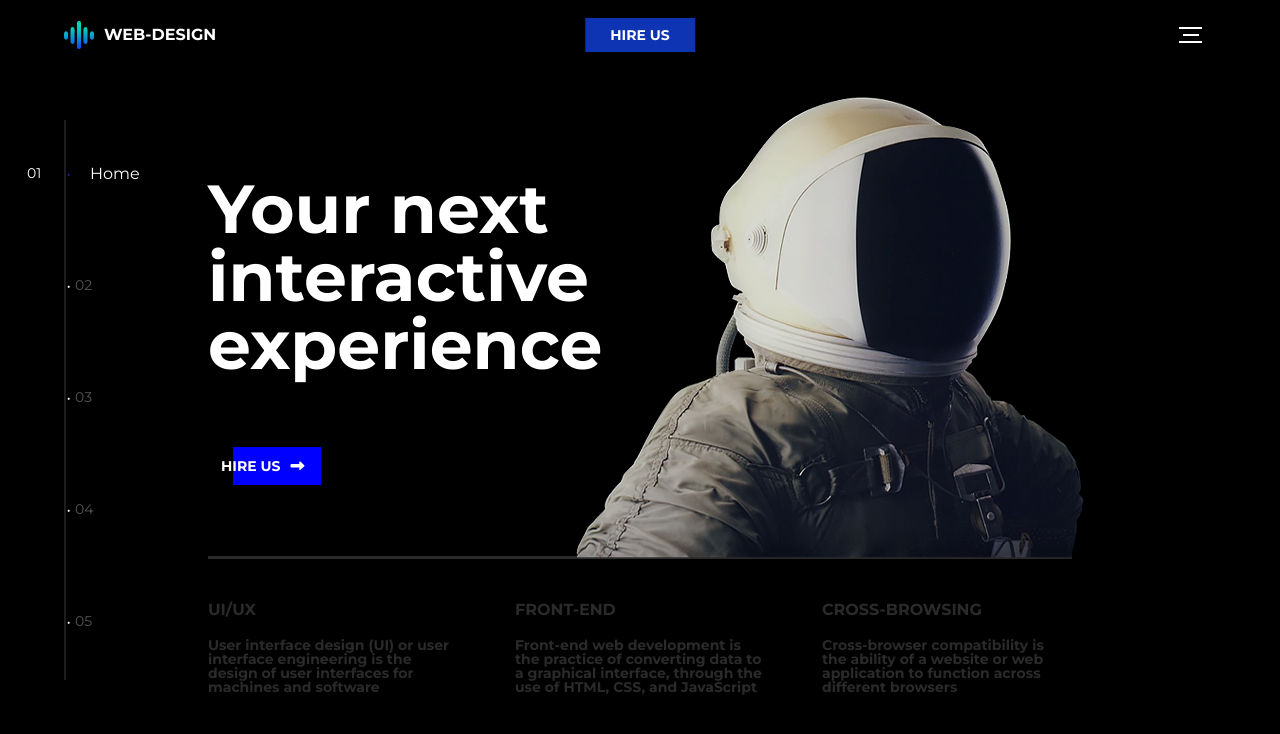
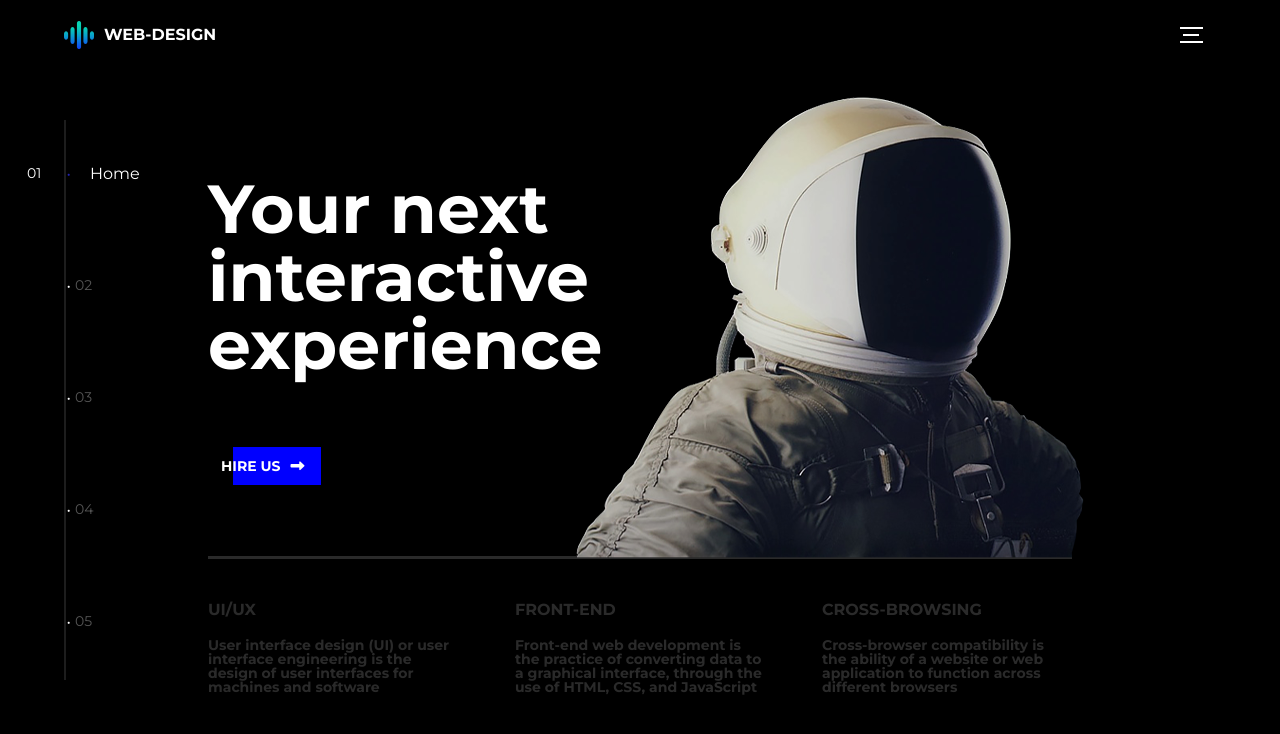
Before and after one commit to Jeong-seungok/IntroducePage, a website: page index.html in a window 1280 px wide. Drawn offline with nearby package versions, Linux system fonts and the light colour scheme.

Commit message:
'index_fixed'

```diff
--- a/index.html
+++ b/index.html
@@ -18,11 +18,7 @@
                             <img src="images/logo.png" alt=""/>
                             <p>WEB-DESIGN</p>
                         </a>
-<<<<<<< HEAD
                         <button class="hireus-btn">Hire Us</button>
-=======
-                        <button class="hireus-btn isActive">Hire Us</button>
->>>>>>> 6541670358a86980d2a8bb6ef3c6edc3c3b1272b
                         <div class="nav_button">
                             <span></span>
                         </div>
```
